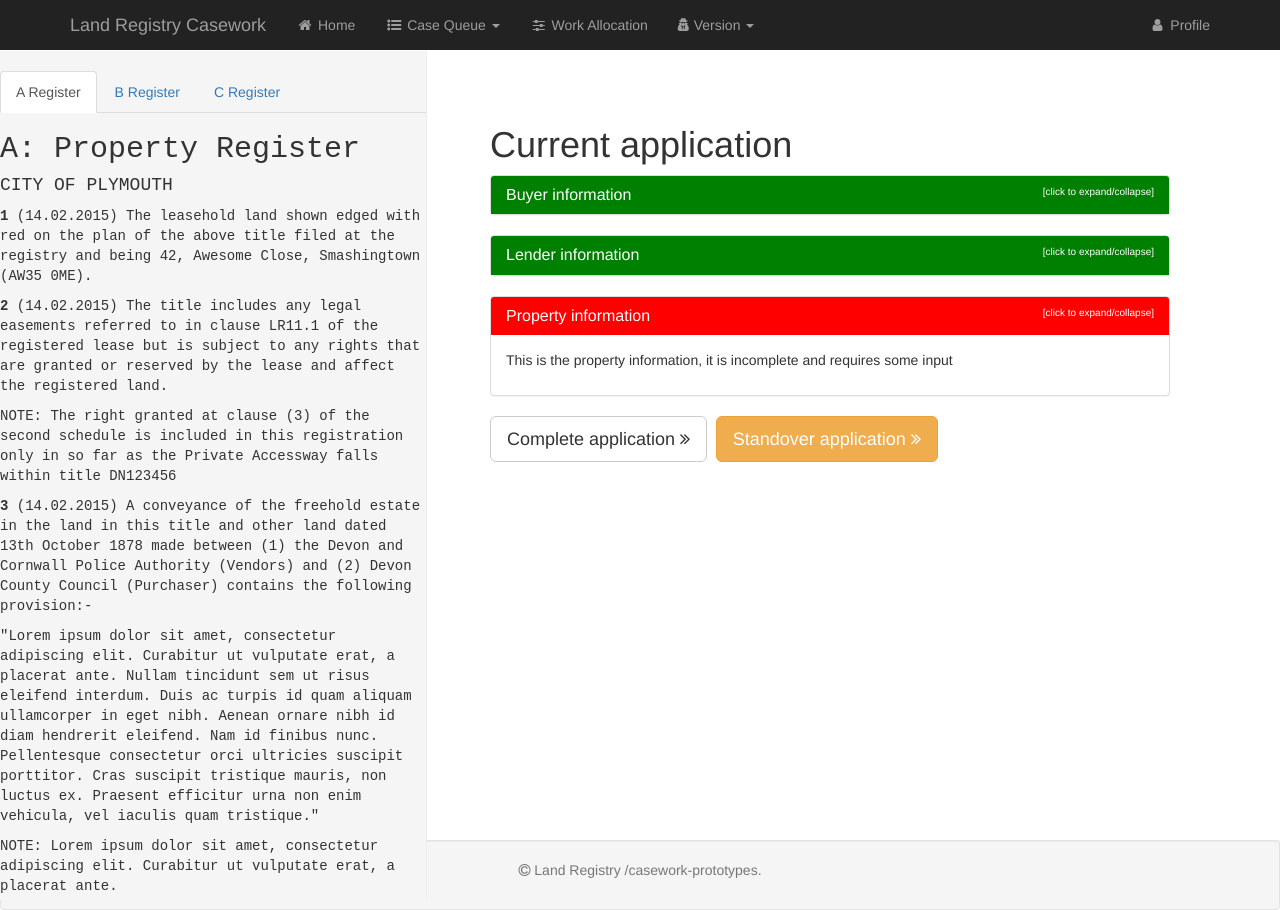
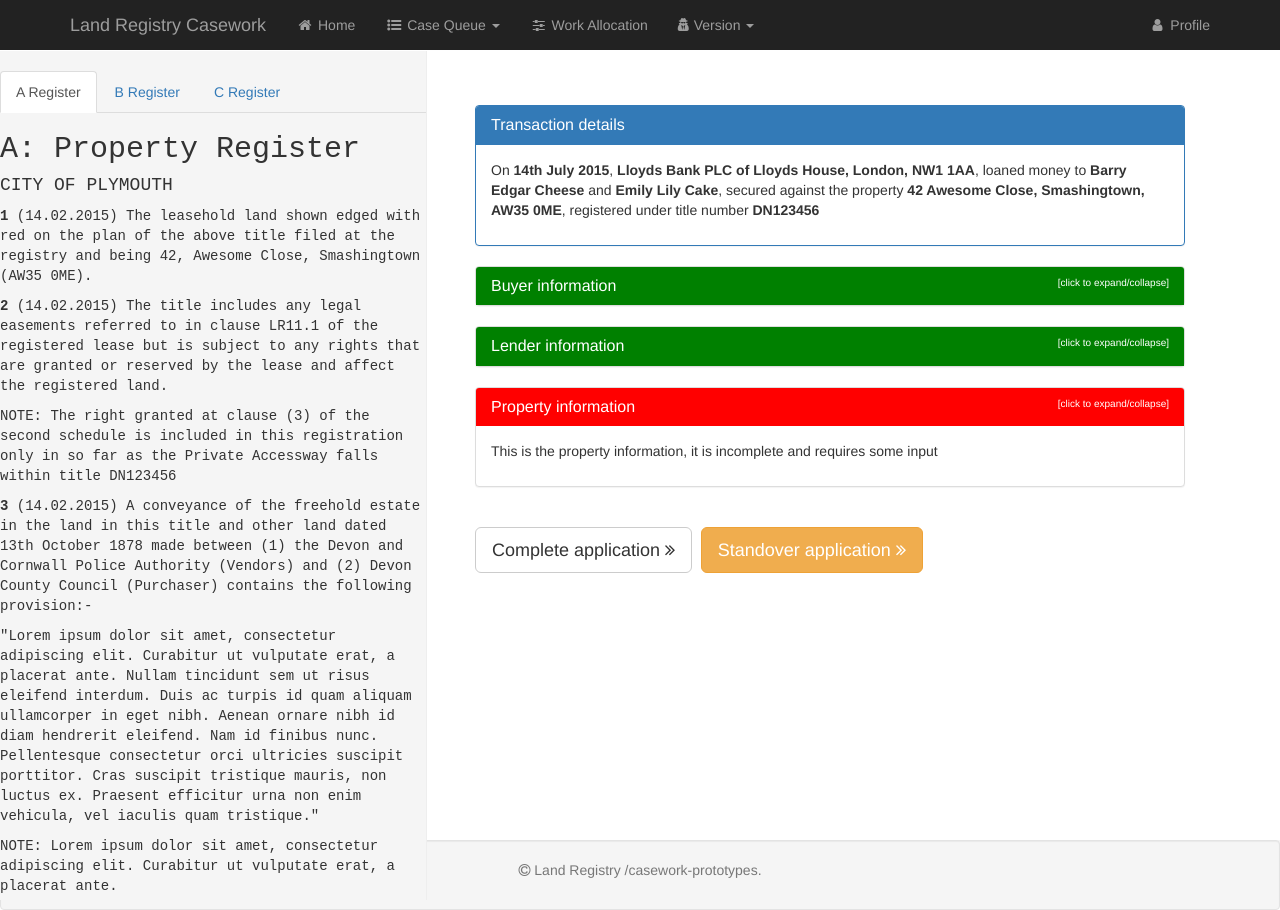
Before and after one commit to LandRegistry/casework-prototypes, a Jekyll site: the page built from andy-currentapp.html, in a window 1280 px wide. Built offline with Jekyll 4.4.1, drawn with Linux system fonts in a browser that asks for light colours; nearby versions of some CDN libraries.

Commit message:
Added transaction details and altered standover to allow submit by enter key and autofocus on input box

```diff
--- a/_includes/andy_charge_input.html
+++ b/_includes/andy_charge_input.html
@@ -1,6 +1,22 @@
-<!--<div class="panel-group" id="accordion">-->
+<div class="row">
+    <div class="panel panel-primary">
+        <div class="panel-heading">
+            <h3 class="panel-title">Transaction details</h3>
+        </div>
+        <div class="panel-body">
+            <p>
+                On <strong>14th July 2015</strong>, <strong>Lloyds Bank PLC of Lloyds House, London, NW1
+                1AA</strong>, loaned money
+                to <strong>Barry Edgar Cheese</strong> and <strong>Emily Lily Cake</strong>, secured against the property
+                <strong>42 Awesome Close, Smashingtown, AW35 0ME</strong>, registered under title number <strong>DN123456</strong>
+            </p>
+        </div>
+    </div>
+</div>
+
+<div class="row">
     <div class="panel panel-default">
-    <a class="accordion-toggle collapsed" data-toggle="collapse" data-parent="#accordion" href="#collapseBuyer">
+        <a class="accordion-toggle collapsed" data-toggle="collapse" href="#collapseBuyer">
             <div class="panel-heading appDetails appDetails-ok">
                 <h4 class="panel-title">
                     Buyer information
@@ -14,9 +30,10 @@
             </div>
         </div>
     </div>
-
+</div>
+<div class="row">
     <div class="panel panel-default">
-    <a class="accordion-toggle collapsed" data-toggle="collapse" data-parent="#accordion" href="#collapseLender">
+        <a class="accordion-toggle collapsed" data-toggle="collapse" href="#collapseLender">
             <div class="panel-heading appDetails appDetails-ok">
                 <h4 class="panel-title">
                     Lender information
@@ -30,9 +47,10 @@
             </div>
         </div>
     </div>
-
+</div>
+<div class="row">
     <div class="panel panel-default">
-    <a class="accordion-toggle" data-toggle="collapse" data-parent="#accordion" href="#collapseProperty">
+        <a class="accordion-toggle" data-toggle="collapse" href="#collapseProperty">
             <div class="panel-heading appDetails appDetails-bad">
                 <h4 class="panel-title">
                     Property information
@@ -46,15 +64,16 @@
             </div>
         </div>
     </div>
-<!--</div>-->
-
+</div>
+<div class="row">
     <div>
         <h2>
             <a href="{{ site.baseurl }}/andy/getwork/" class="btn btn-lg btn-default">
                 Complete application <i class="fa fa-angle-double-right"></i>
             </a>
-        <a href="{{ site.baseurl }}/andy/getwork/" class="btn btn-lg btn-warning">
+            <a href="{{ site.baseurl }}/andy/standover/" class="btn btn-lg btn-warning">
                 Standover application <i class="fa fa-angle-double-right"></i>
             </a>
         </h2>
     </div>
+</div>
--- a/andy-currentapp.html
+++ b/andy-currentapp.html
@@ -14,8 +14,6 @@ permalink: /andy/currentapp/
             </ul>
         </div>
         <div class="col-sm-7 col-sm-offset-5 col-md-8 col-md-offset-4 main">
-            <h1>Current application</h1>
-
             <!--in the future there may be different includes based on the condition of the type of
             application being processed-->
 
```
Also changed, not shown: andy-standover.html (added, +40 -0 lines). Lines whose indentation alone changed are shown as unchanged.
